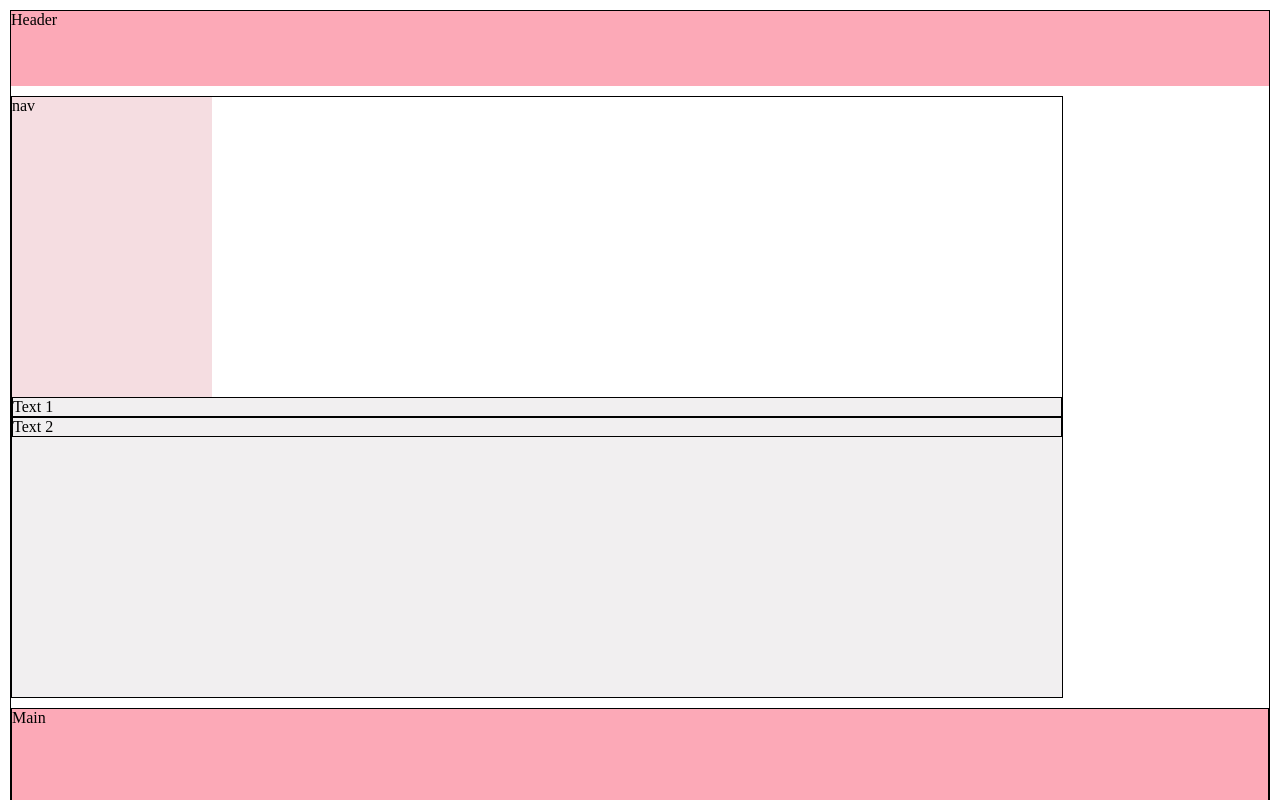
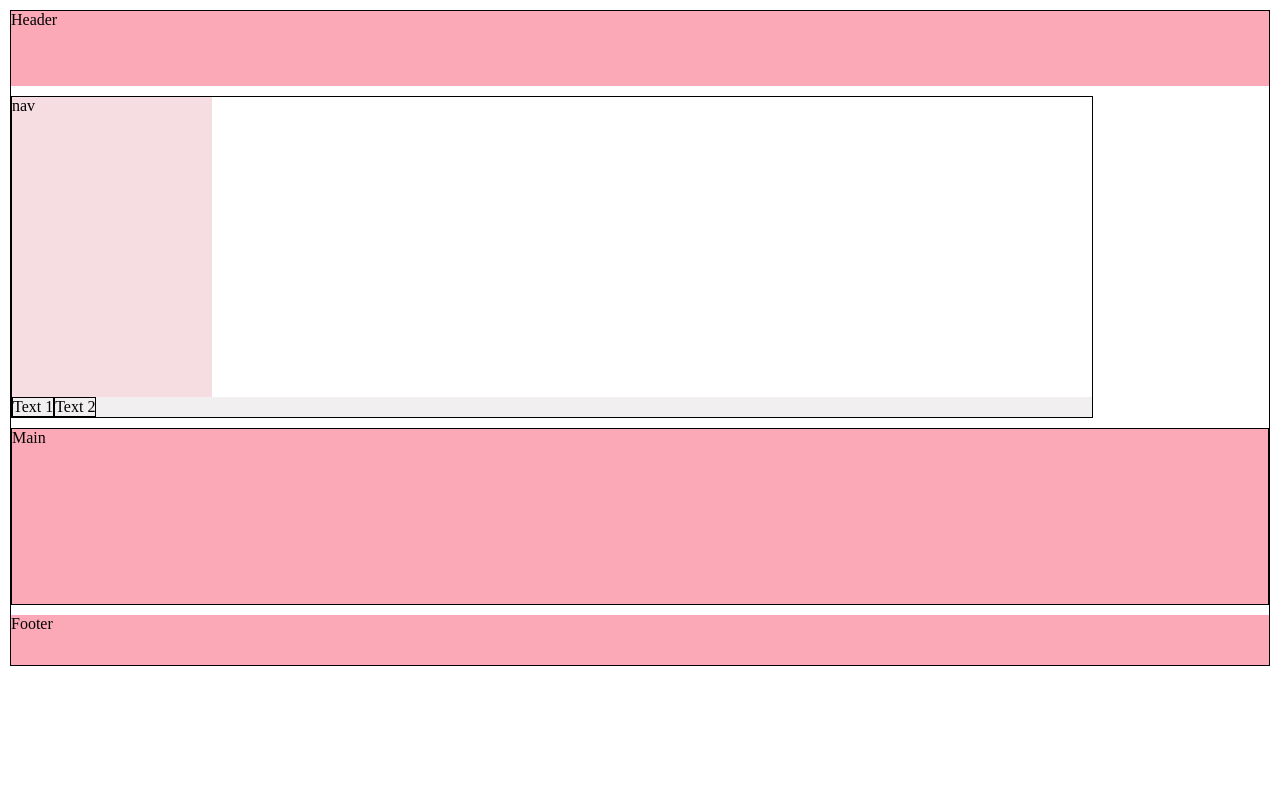
Before and after one commit to fernandesanaf/WEB-1, a plain HTML site: page estudo/flexbox.html in a window 1280 px wide. Shown: the top 800 px of the page. Drawn offline with Linux system fonts and the light colour scheme.

Commit message:
não consegui colocar as txt do lado

```diff
--- a/estudo/flexbox.css
+++ b/estudo/flexbox.css
@@ -34,9 +34,10 @@ nav{
 
 article{
     background: rgb(241, 239, 240);
-    width:calc(100vw - 200px - 30px);
-    height:300px;
-    align-items: right;
+    width:calc(100vw - 200px);
+    /* height:300px; */
+    /* align-items: right; */
+    display: flex;
 }
 
 .main{
```
